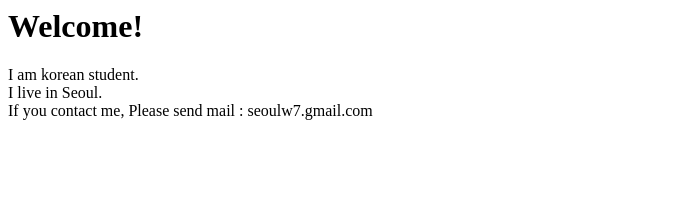
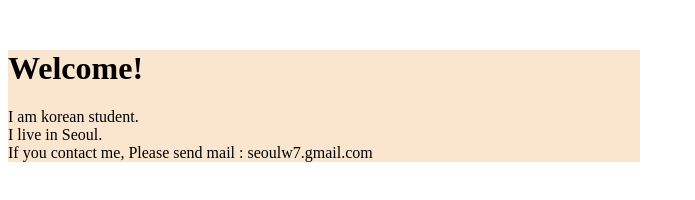
Before and after one commit to seoulw7/seoulw7.github.io, a plain HTML site: page index.html in a window 1280 px wide. Shown: the whole page, without its empty margins (0-695 px from the left). Drawn offline with Linux system fonts and the light colour scheme.

Commit message:
Update index.html

```diff
--- a/index.html
+++ b/index.html
@@ -3,8 +3,8 @@
     <title>New Homepage</title>
   </head>
   <body>
-    <div>
-      <h1>Welcome!</h1>
+    <div style="width:50%; margin:50px 0 50px 0; background-color:#fae5cf">
+      <h1 style="font-color:#ed800e">Welcome!</h1>
       <p>I am korean student. <br>I live in Seoul. <br>If you contact me, Please send mail : seoulw7.gmail.com</p>
     </div>
   </body>
```
